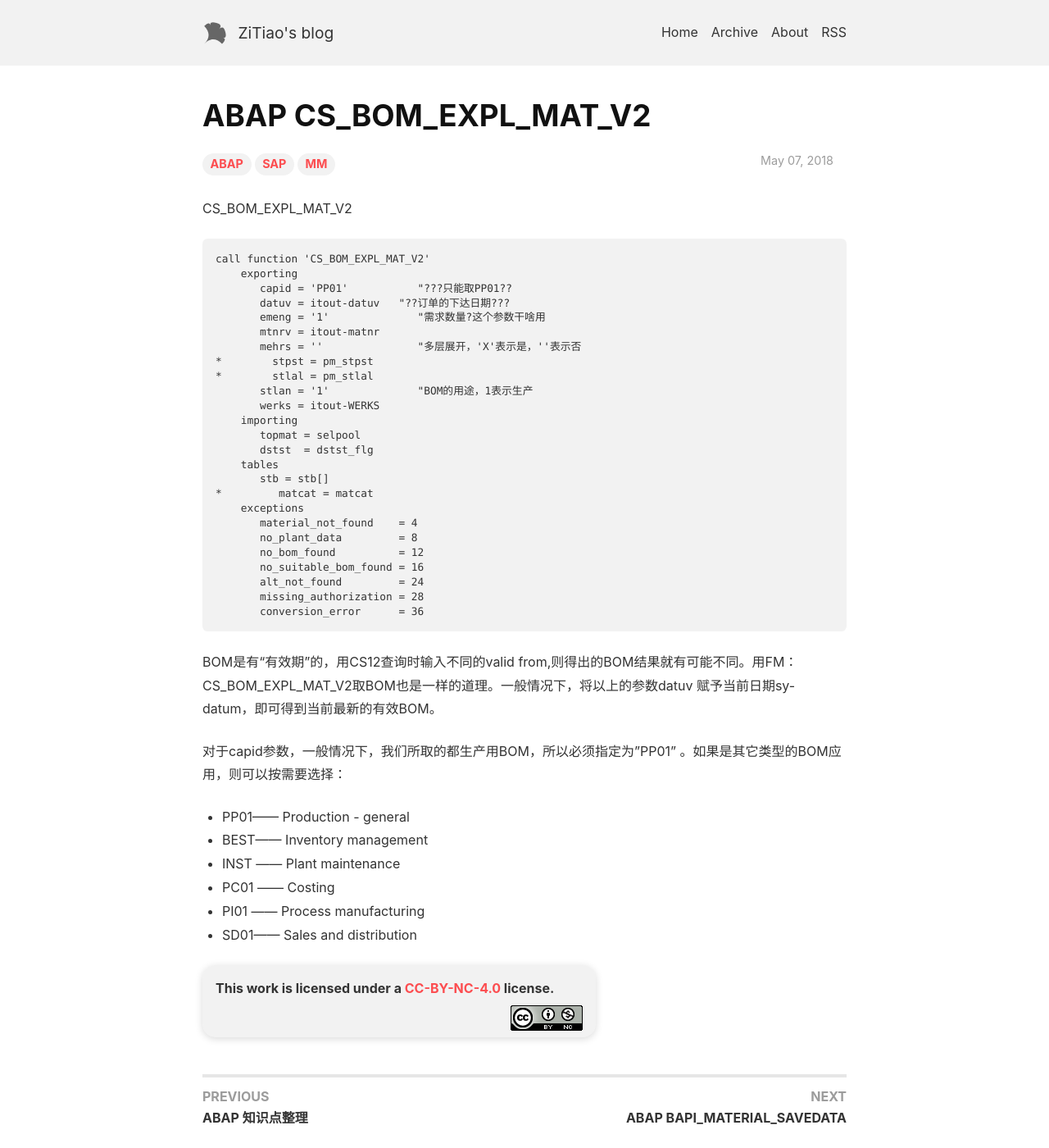
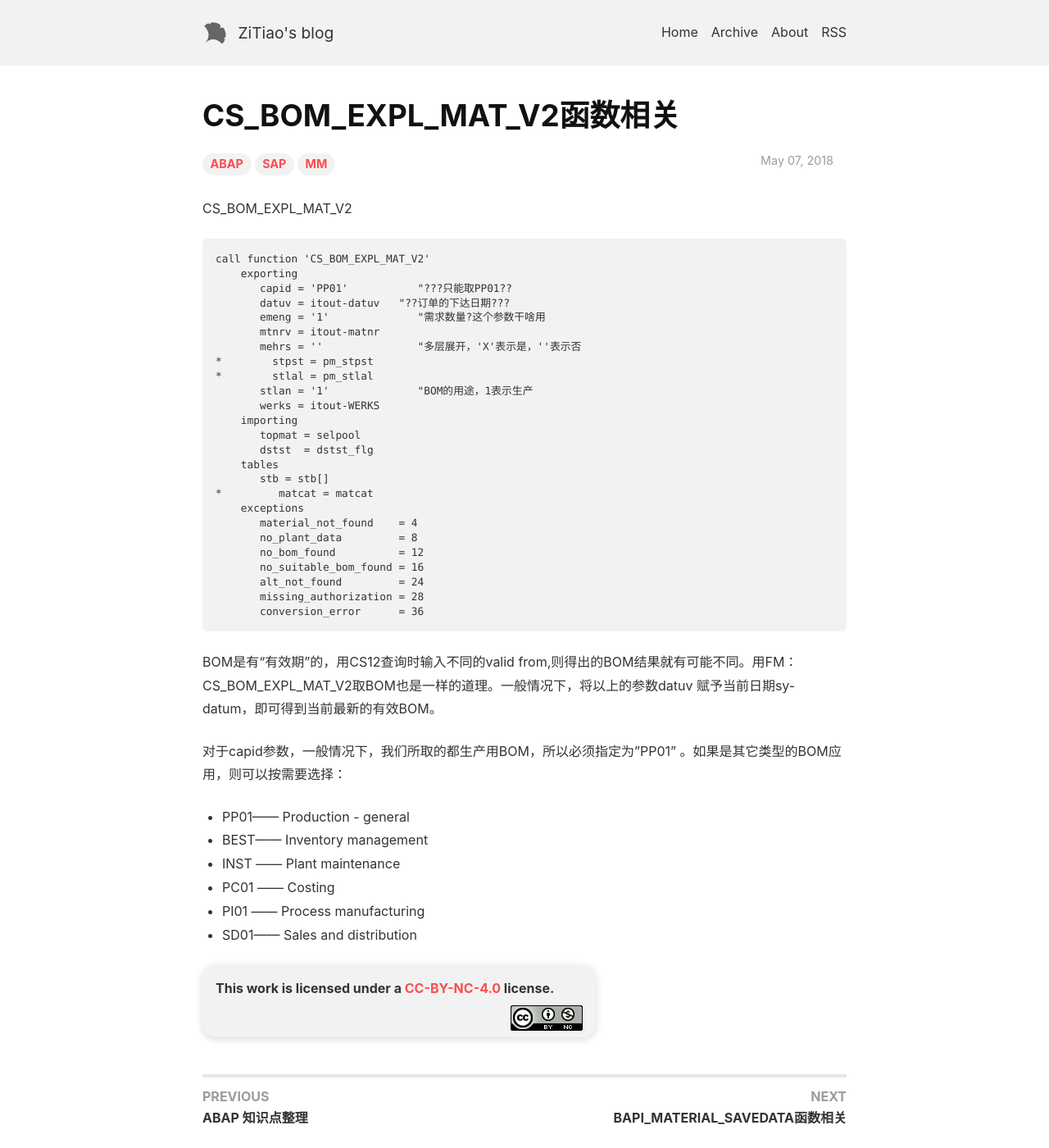
Before and after one commit to zitiao/ziTiao, a Jekyll site: the page built from _posts/2018-05-07-ABAP-CS_BOM_EXPL_MAT_V2.md, in a window 1280 px wide and 1400 px high. Shown: the whole window at 82% size. Built offline with Jekyll 4.4.1, drawn with Linux system fonts in a browser that asks for light colours; nearby versions of some CDN libraries.

```diff
--- a/_config.yml
+++ b/_config.yml
@@ -91,7 +91,7 @@
 
 ## Post excerpts ##
 excerpt_separator: <!--more-->
-excerpt_type: text # text | html
+excerpt_type: html # text | html
 
 ## Sources ##
 # sources: bootcss #eg: bootcss | unpkg
--- a/_posts/2018-05-07-ABAP-BAPI_MATERIAL_SAVEDATA.md
+++ b/_posts/2018-05-07-ABAP-BAPI_MATERIAL_SAVEDATA.md
@@ -1,6 +1,6 @@
 ---
 layout: post
-title: ABAP BAPI_MATERIAL_SAVEDATA
+title: BAPI_MATERIAL_SAVEDATA函数相关
 key: 20180507
 tags: ABAP SAP MM
 ---
--- a/_posts/2018-05-07-ABAP-CS_BOM_EXPL_MAT_V2.md
+++ b/_posts/2018-05-07-ABAP-CS_BOM_EXPL_MAT_V2.md
@@ -1,6 +1,6 @@
 ---
 layout: post
-title: ABAP CS_BOM_EXPL_MAT_V2
+title: CS_BOM_EXPL_MAT_V2函数相关
 key: 20180507
 tags: ABAP SAP MM
 ---
```
